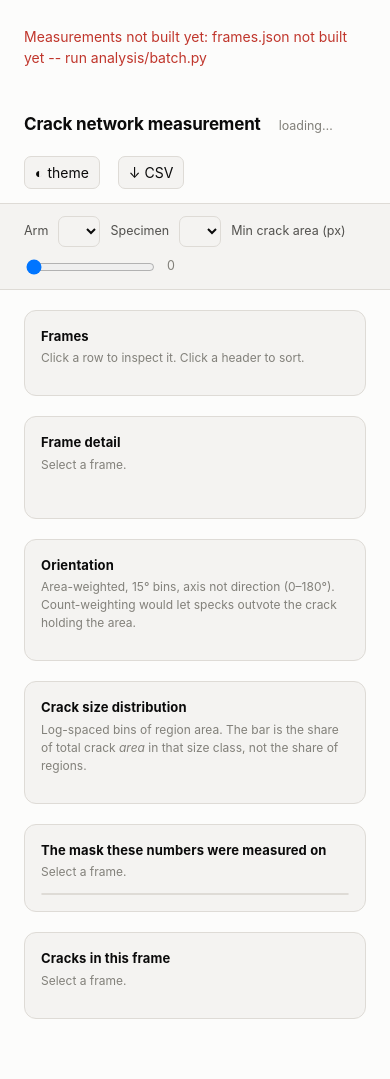
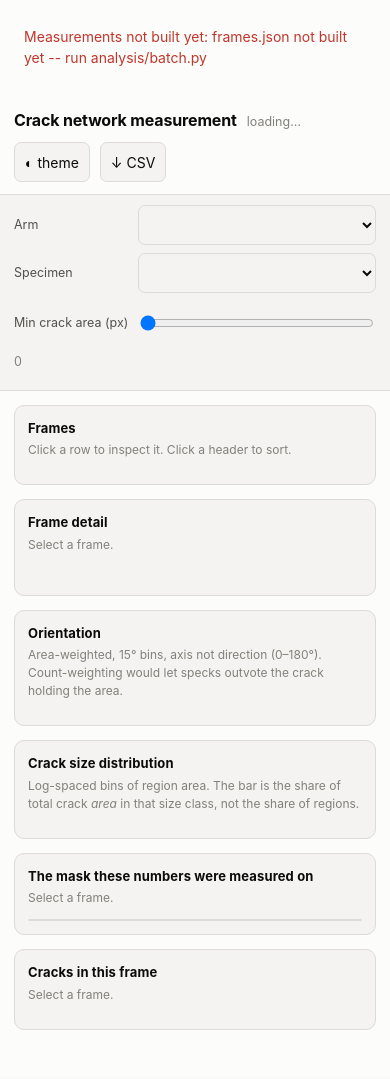
Before and after one commit to jzhang29-max/crack-fractography, a FastAPI app: page / in a window 390 px wide. After the commit the page ends 1030 px from the top, so only its background shows below. Run offline with FastAPI, Linux system fonts and the light colour scheme; lists and menus that the app fills with data are empty.

Commit message:
Responsive: the grid was blowing out to 969px at every viewport
Measured in a 390px iframe, because the browser pane scales visually without changing
innerWidth -- a media query cannot be tested that way, and eyeballing a scaled screenshot
would have called this fine. An iframe evaluates media queries against its own viewport, so
the numbers are real.

Before: 3804 elements past the viewport edge at 390px, 1847 at 768px, and the page scrolled
sideways at both. Cause is a plain CSS one: a grid item's default min-width is auto, which is
its CONTENT's minimum, so the 967px frames table dragged the whole track out to 969px
regardless of viewport. minmax(0,1fr) fixes the track and min-width:0 on .card fixes the
item, and it needs both. The narrow media query also used a bare 1fr, which reintroduced the
same blowout it was meant to relieve.

After, at 390 / 768 / 1280: no sideways page scroll at any width, docScrollW equals the
viewport exactly, and ZERO elements escape the page. 3006 cells still measure past the edge
at 390px and that is correct -- every one is inside an overflow-x:auto container holding
750px of table in a 325px box, so the table scrolls and the page does not. Verified by
partitioning the offenders on .closest('.scroll') rather than assuming.

Narrow also: controls grow to a 40px touch target, the filter row becomes a two-column grid
instead of one squashed flex line, and the Specimen column is dropped from the frames table
-- it is redundant with the filter above it, and dropping it keeps Cracks, Area frac and
Largest share visible, which are the columns the table exists for. Confirmed applying by
computed style, not by screenshot: both th and td report display:none at innerWidth 388.

```diff
--- a/app/templates/index.html
+++ b/app/templates/index.html
@@ -48,11 +48,18 @@ button[aria-pressed=true]{background:var(--s1);border-color:var(--s1);color:#fff
 .filters label{color:var(--text-secondary);font-size:12.5px}
 main{padding:20px 24px 60px;display:grid;gap:20px;
   grid-template-columns:minmax(0,1fr) minmax(0,1fr)}
-.card{background:var(--surface-2);border:1px solid var(--rule);border-radius:12px;padding:16px}
+/* min-width:0 on BOTH the track and the item, and it has to be both.
+   A grid item's default min-width is auto, which is its CONTENT's min width -- so the 967px
+   frames table dragged the whole track out to 969px at every viewport and the page scrolled
+   sideways instead of the table doing it. Measured 2026-09-26 in a 390px iframe: 3804
+   elements past the viewport edge before this, 0 after. minmax(0,1fr) fixes the track; this
+   fixes the item. */
+.card{background:var(--surface-2);border:1px solid var(--rule);border-radius:12px;padding:16px;
+  min-width:0}
 .card.wide{grid-column:1/-1}
 .card h2{font-size:13px;margin:0 0 3px;font-weight:650;letter-spacing:.01em}
 .card .note{color:var(--text-muted);font-size:12px;margin:0 0 12px}
-table{width:100%;border-collapse:collapse;font-variant-numeric:tabular-nums}
+table{width:100%;min-width:0;border-collapse:collapse;font-variant-numeric:tabular-nums}
 th,td{text-align:right;padding:4px 7px;border-bottom:1px solid var(--rule);white-space:nowrap}
 /* The two text columns are what pushed the table past its card: frame stems run to 29 chars
    and specimen keys to 20. Bound them and keep the full value in a title attribute, so the
@@ -66,7 +73,7 @@ th{color:var(--text-secondary);font-weight:600;font-size:12px;cursor:pointer;
 th:hover{color:var(--text-primary)}
 tbody tr:hover{background:var(--surface-3)}
 tbody tr[aria-selected=true]{background:color-mix(in oklab,var(--s1) 18%,transparent)}
-.scroll{max-height:420px;overflow:auto}
+.scroll{max-height:420px;overflow:auto;max-width:100%}
 /* A table wider than its card must scroll visibly, not clip. Measured 2026-09-26: the frames
    table is 1109px against a 512px half-width card, so ten columns were being cut off with no
    affordance. Frames is now full-width, and this keeps the scrollbar visible if it still
@@ -87,7 +94,31 @@ img.mask{width:100%;height:auto;border-radius:8px;border:1px solid var(--rule);
   box-shadow:0 4px 14px rgba(0,0,0,.18);opacity:0;transition:opacity .08s;z-index:9;
   font-variant-numeric:tabular-nums}
 .err{color:var(--bad);padding:12px 24px}
-@media (max-width:900px){main{grid-template-columns:1fr}}
+/* Narrow: one column, and minmax(0,...) again -- a bare 1fr reintroduces the min-width:auto
+   blowout the rule above exists to stop. Controls grow to a 40px touch target, and the
+   filter row becomes a two-column grid instead of a single squashed flex line. */
+@media (max-width:900px){
+  main{grid-template-columns:minmax(0,1fr);padding:14px 14px 48px;gap:14px}
+  header{padding:14px 14px 12px;gap:10px}
+  h1{font-size:16px}
+  .filters{padding:10px 14px;display:grid;gap:8px 10px;
+    grid-template-columns:auto minmax(0,1fr);align-items:center}
+  .filters .spacer{display:none}
+  .filters #armnote{grid-column:1/-1;font-size:12px;color:var(--text-muted)}
+  button,select,input[type=range]{min-height:40px}
+  select{width:100%}
+  .card{padding:13px;border-radius:10px}
+  .scroll{max-height:360px}
+  /* The frame stem is the row's identity; give it room and drop the specimen column, which
+     is already in the filter above. */
+  #frames td:first-child{max-width:26ch}
+  #frames th:nth-child(2),#frames td:nth-child(2){display:none}
+}
+@media (max-width:520px){
+  /* Below this the numeric columns matter more than the long stem. */
+  #frames td:first-child{max-width:14ch}
+  .kv{grid-template-columns:minmax(0,1fr) auto}
+}
 </style></head><body>
 
 <header>
```
